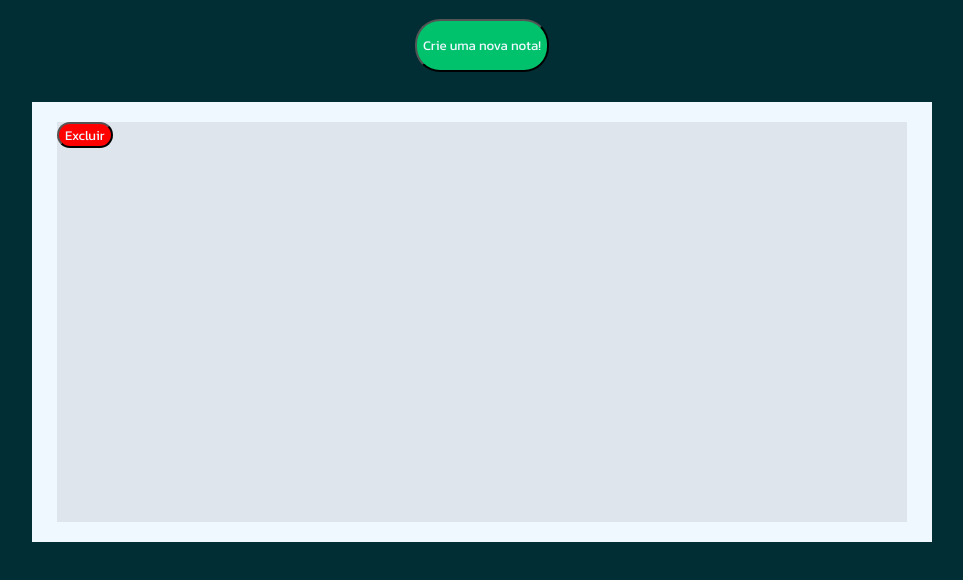
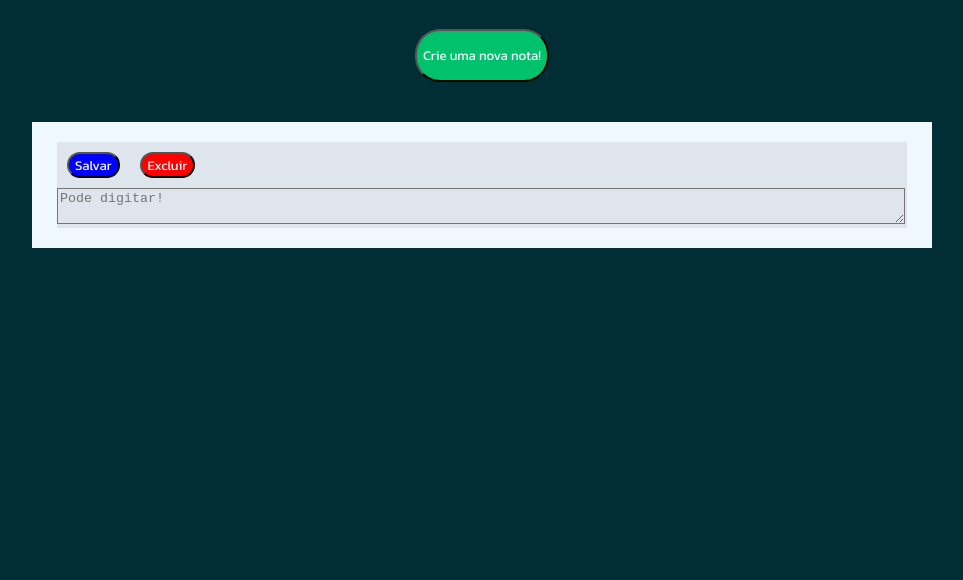
Before and after one commit to pimentelph/Aplicativo-de-Notas, a plain HTML site: page index.html in a window 1280 px wide. Both pictures are taken after a click on the button "Crie uma nova nota!". Shown: the part 80-660 px from the top of the page, without its empty margins (158-1121 px from the left). Drawn offline with Linux system fonts and the light colour scheme.

Commit message:
Terminando de implementar as bases!
Agora as funções básicas do app já estão feitas! Agora falta algumas funções como "local storage" e afins!

```diff
--- a/main.js
+++ b/main.js
@@ -1,10 +1,10 @@
 function criarNotas(){
     var divPai = document.getElementById('divPaiNotas');
     var divFilha = document.createElement('div'); //Cria a div das notas
-    var botaoExcluir = document.createElement('button'); //Crio o botão para excluir
 
     divFilha.className = 'divNotas'; //Atribui a classe que eu criei no CSS
 
+    var botaoExcluir = document.createElement('button'); //Crio o botão para excluir
     botaoExcluir.innerText = 'Excluir'; //Coloca um texto dentro do botão
     botaoExcluir.className = 'botao'; //Atribui a classe que eu criei no CSS
     botaoExcluir.style.backgroundColor = "red"; //Mudei a cor do fundo para vermelho
@@ -13,7 +13,33 @@ function criarNotas(){
         divPai.removeChild(divFilha); //Exclui a divFilha da div nota
     }
 
+    var texto = document.createElement('textarea');
+    texto.className = 'texto';
+    texto.readOnly = false;
+    texto.placeholder = "Pode digitar!"
+
+    var botaoEditar = document.createElement('button'); //Crio o botão para excluir
+    botaoEditar.innerText = 'Salvar'; //Coloca um texto dentro do botão
+    botaoEditar.className = 'botao'; //Atribui a classe que eu criei no CSS
+    botaoEditar.style.backgroundColor = "blue"; //Mudei a cor do fundo para azul
+    botaoEditar.style.color = "aliceblue" //Muda a cor da letra para Alice Blue
+    botaoEditar.onclick = function() { //Manipulador de evento para toda vez que o botão é clicado
+        if (texto.readOnly){
+            texto.readOnly = false;
+            botaoEditar.innerText = 'Salvar';
+            texto.placeholder = "Pode digitar!"
+        } else {
+            texto.readOnly = true;
+            botaoEditar.innerText = 'Editar texto';
+            texto.placeholder = "";
+            texto.style.resize = "none";
+        }
+    }
+
+
+    divFilha.appendChild(botaoEditar); //Adiciona o botão na div filha
     divFilha.appendChild(botaoExcluir); //Adiciona o botão na div filha
+    divFilha.appendChild(texto); //Adiciona a caixa de texto na div filha
     divPai.appendChild(divFilha); //Adiciona a div filha na div pai
 }
 
--- a/style.css
+++ b/style.css
@@ -3,11 +3,6 @@ body{
     display: flex;
     flex-direction: column;
     align-items: center;
-}
-
-.botao{
-    border-radius: 25px;
-    font-family:"Kanit", sans-serif;
 }
 
 #divTitulo{
@@ -32,7 +27,7 @@ body{
 
 #divPaiNotas{
     display: flex;
-    flex-direction: column;
+    flex-direction: column-reverse;
     align-items: center;
     margin: 30px;
     width: 900px;
@@ -43,6 +38,22 @@ body{
 .divNotas{
     margin: 20px;
     width: 850px;
-    height: 400px;
-    background-color: rgb(222, 229, 236)
+    height: auto;
+    background-color: rgb(222, 229, 236);
+    flex-direction: column;
+
 }
+
+.botao{
+    margin: 10px;
+    border-radius: 25px;
+    font-family:"Kanit", sans-serif;
+}
+
+.texto{
+    width: 99%;
+    height: 90%;
+    border: 100%;
+    resize: vertical;
+    background-color: rgb(222, 229, 236);
+}
```
